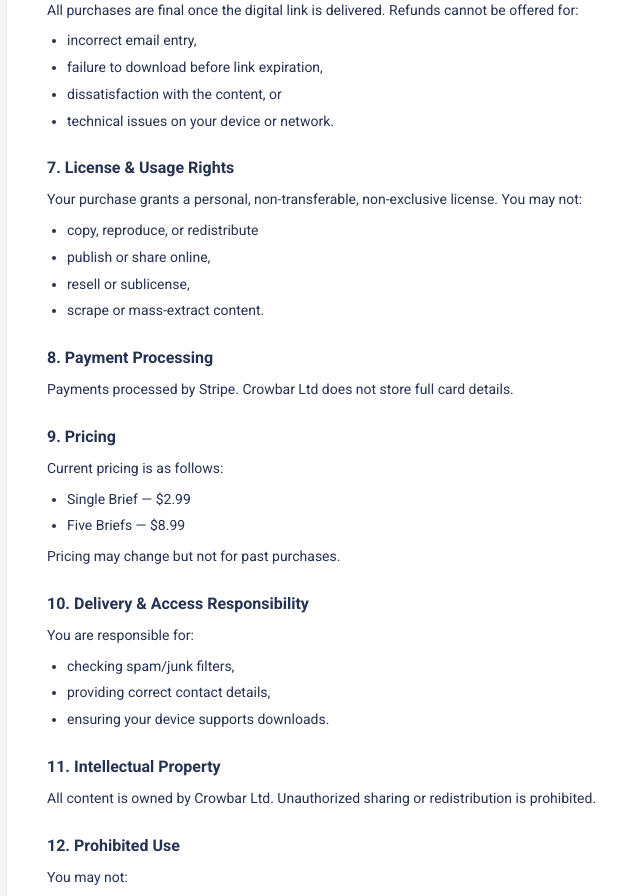
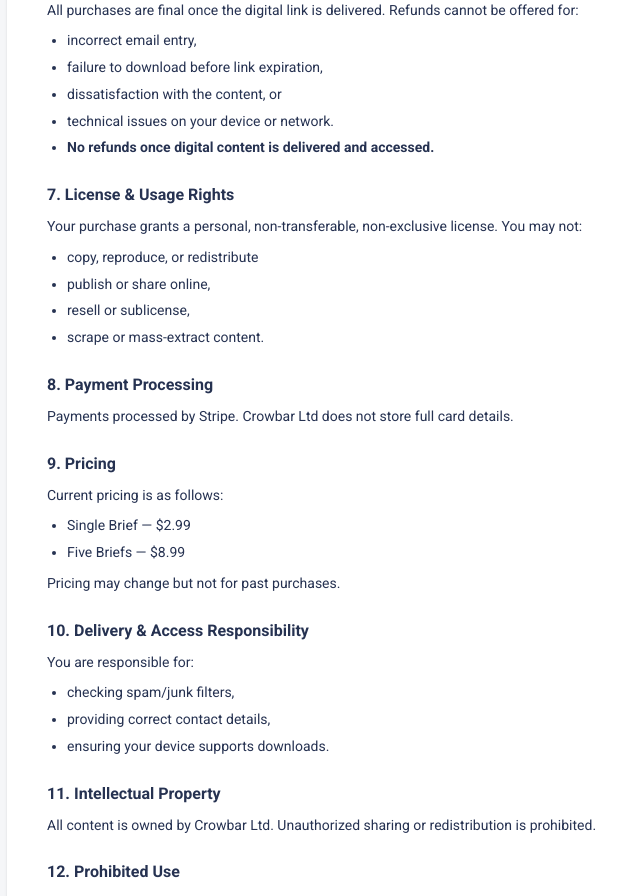
Before and after one commit to kanbanfeed/crowbar-evaltree, a Next.js app: page /evaltree/terms in a window 1280 px wide. Shown: the part 1280-2176 px from the top of the page, without its empty margins (209-849 px from the left). Built offline with nearby package versions, Linux system fonts and the light colour scheme.

Commit message:
updating

```diff
--- a/app/evaltree/terms/page.tsx
+++ b/app/evaltree/terms/page.tsx
@@ -58,11 +58,11 @@ export default function TermsPage() {
                 Registered address:
                 <div className="mt-1 whitespace-pre-line">
                   {CROWBAR_REGISTERED_ADDRESS || `Crowbar Ventures Limited
-71–75 Shelton Street
-Covent Garden
-London
-WC2H 9JQ
-United Kingdom`}
+                  71–75 Shelton Street
+                  Covent Garden
+                  London
+                  WC2H 9JQ
+                  United Kingdom`}
                 </div>
               </div>
             </section>
@@ -129,6 +129,7 @@ United Kingdom`}
                 <li>failure to download before link expiration,</li>
                 <li>dissatisfaction with the content, or</li>
                 <li>technical issues on your device or network.</li>
+                <li><b>No refunds once digital content is delivered and accessed.</b></li>
               </ul>
             </section>
 
```
